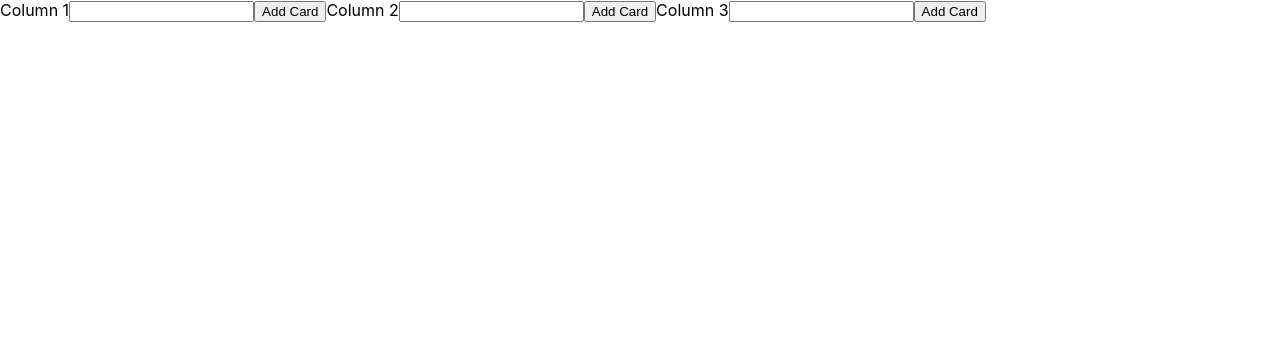
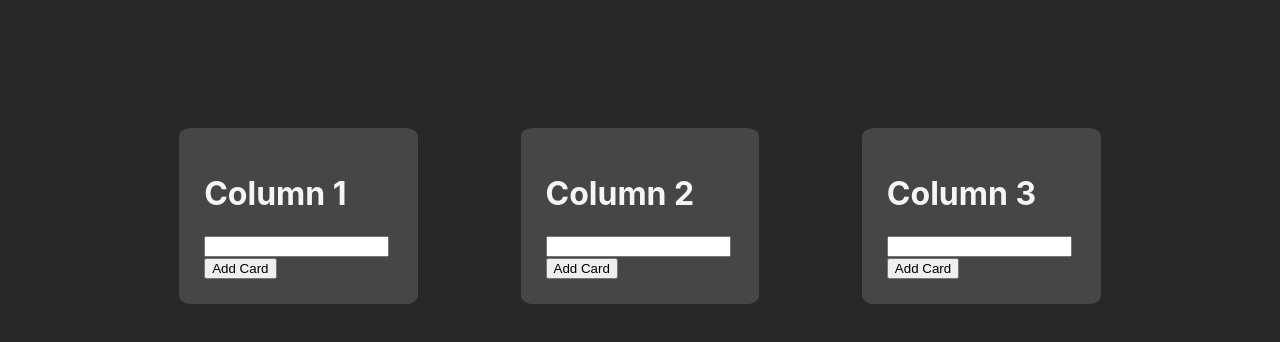
Before and after one commit to GeneHFang/ReactShowcase, a React (Create React App) app in the folder reactshowcase/: page / in a window 1280 px wide. Shown: the top 342 px of the page. Built offline with nearby package versions, Linux system fonts and the light colour scheme.

Commit message:
added some styling sheet for columns

```diff
--- a/reactshowcase/src/App.css
+++ b/reactshowcase/src/App.css
@@ -1,3 +1,8 @@
 .App {
   display: flex;
+  margin: 10%;
 }
+
+body {
+  background-color: rgba(40,40,40,1);
+}
--- a/reactshowcase/src/containers/Column.js
+++ b/reactshowcase/src/containers/Column.js
@@ -3,6 +3,8 @@ import { connect } from 'react-redux';
 import { colKey } from '../redux/reducers/column';
 import Card from '../components/Card';
 import { addToColumn, removeFromColumn, changeColumn } from '../redux/actions/column';
+
+import '../css/Column.css';
 
 const msp = (state) => {
     return({
@@ -35,8 +37,10 @@ const Column = (props) => {
     }
 
     return(
-        <div>
-            Column {props.num}
+        <div className="column">
+            <h1>
+                Column {props.num}
+            </h1>
             {renderCards()}
             <input type="text" value={cardInfo} onChange={(e)=>setCardInfo(e.target.value)}/>
             <button onClick={()=>addCard(props.num)}>Add Card</button>
--- /dev/null
+++ b/reactshowcase/src/css/Column.css
@@ -0,0 +1,9 @@
+.column {
+    background-color: rgba(70,70,70,1);
+    border-radius: 5%;
+    color: whitesmoke;
+    padding:25px;
+    margin-left: 5%;
+    margin-right: 5%;
+    position: relative;
+}
```
